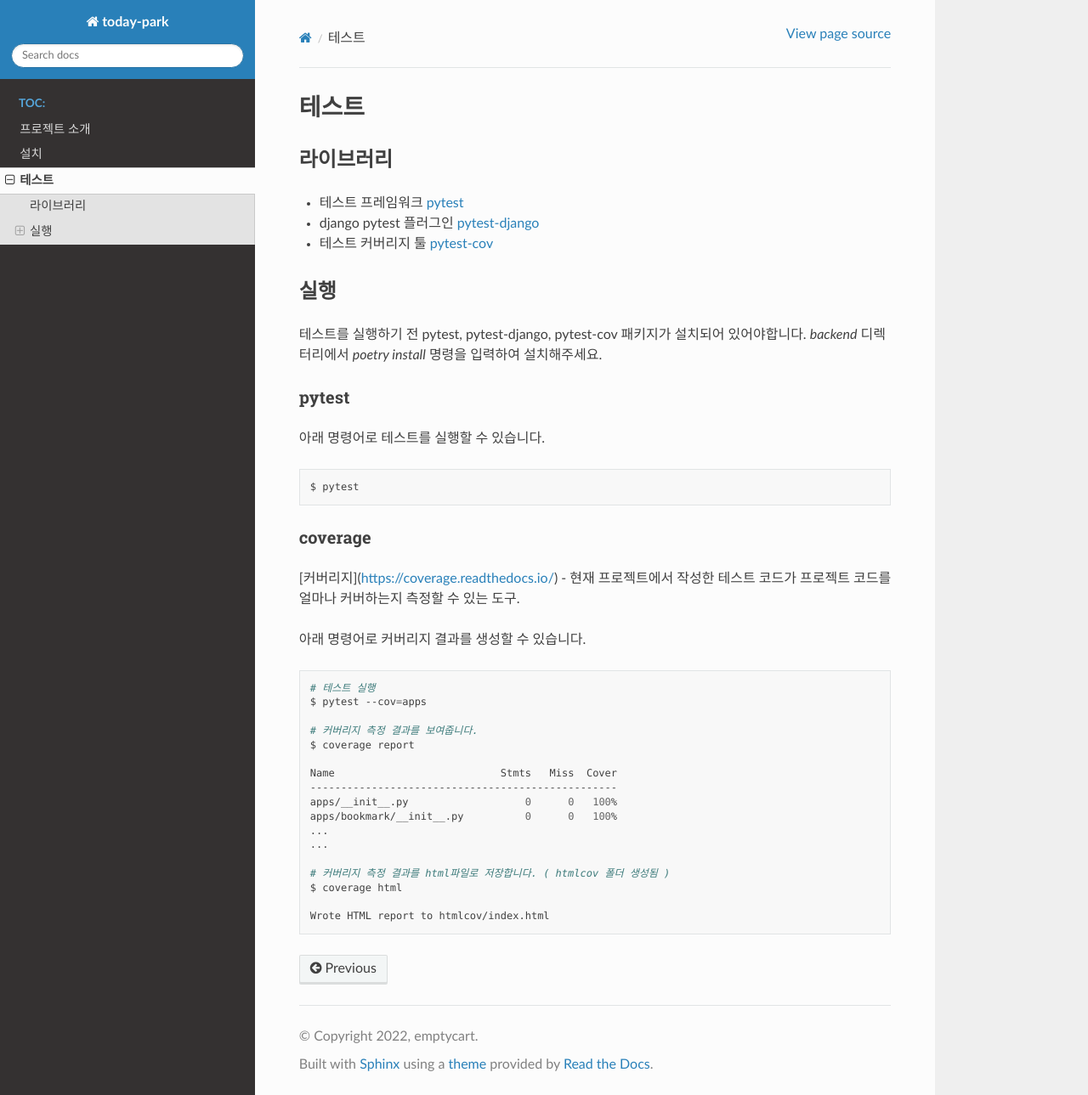
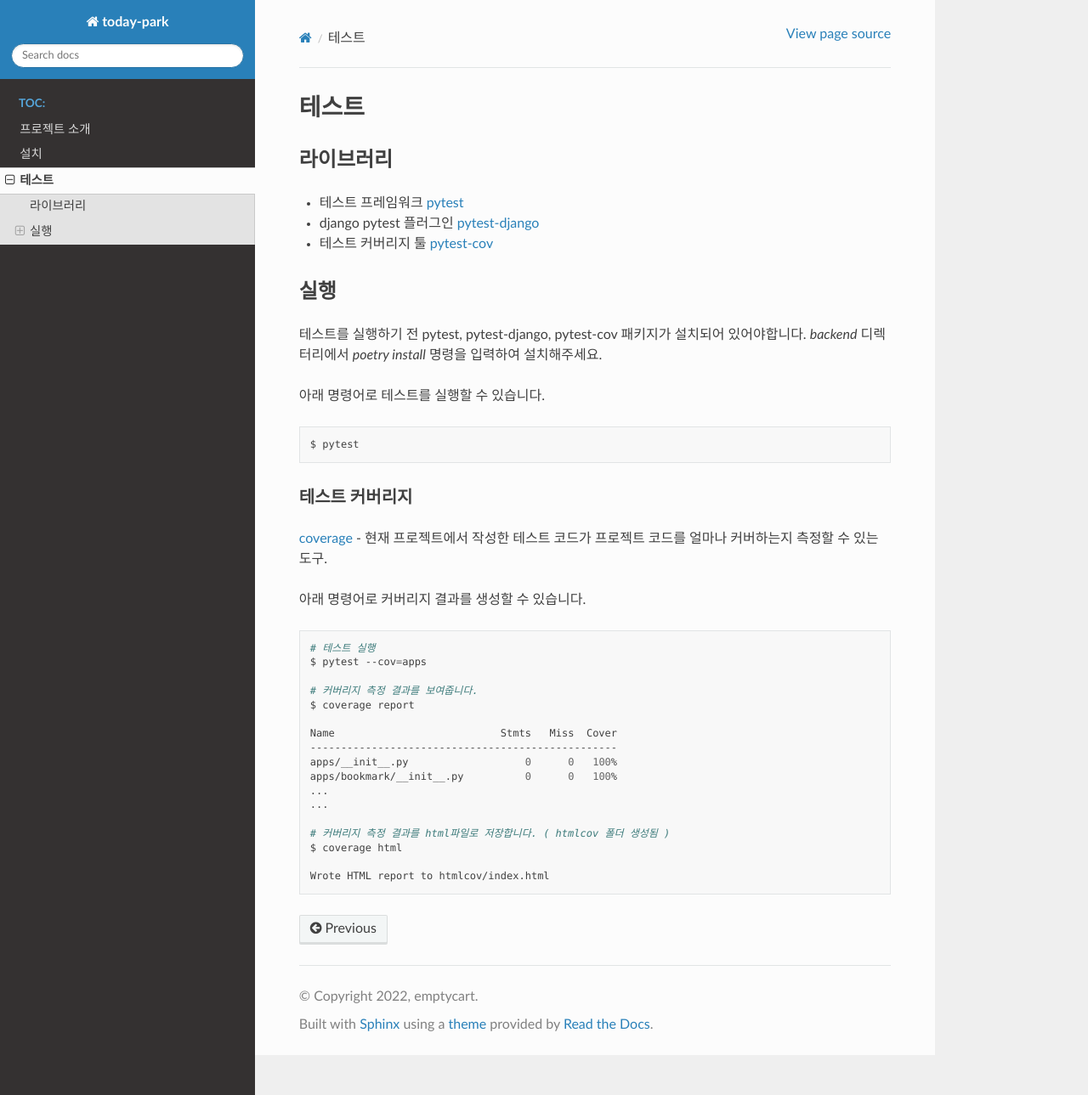
Before and after one commit to 2ykwang/today-park, a Sphinx documentation site: the page built from docs/testing.rst, in a window 1280 px wide and 1289 px high. Shown: the whole window at 85% size. Built offline with Sphinx 7.4.7 and the Read the Docs theme 2.0.0, drawn with Linux system fonts in a browser that asks for light colours.

Commit message:
docs: 테스팅 페이지 내용 수정

```diff
--- a/docs/testing.rst
+++ b/docs/testing.rst
@@ -18,19 +18,16 @@
 
 테스트를 실행하기 전 pytest, pytest-django, pytest-cov 패키지가 설치되어 있어야합니다. `backend` 디렉터리에서 `poetry install` 명령을 입력하여 설치해주세요.
 
-pytest
------------------------
-
 아래 명령어로 테스트를 실행할 수 있습니다.
 
 .. code-block:: bash
 
     $ pytest
 
-coverage
+테스트 커버리지
 -----------------------
 
-[커버리지](https://coverage.readthedocs.io/) - 현재 프로젝트에서 작성한 테스트 코드가 프로젝트 코드를 얼마나 커버하는지 측정할 수 있는 도구.
+`coverage`_ - 현재 프로젝트에서 작성한 테스트 코드가 프로젝트 코드를 얼마나 커버하는지 측정할 수 있는 도구.
 
 아래 명령어로 커버리지 결과를 생성할 수 있습니다.
 
```
Also changed, not shown: other parts of docs/testing.rst (+1 -0 lines).
